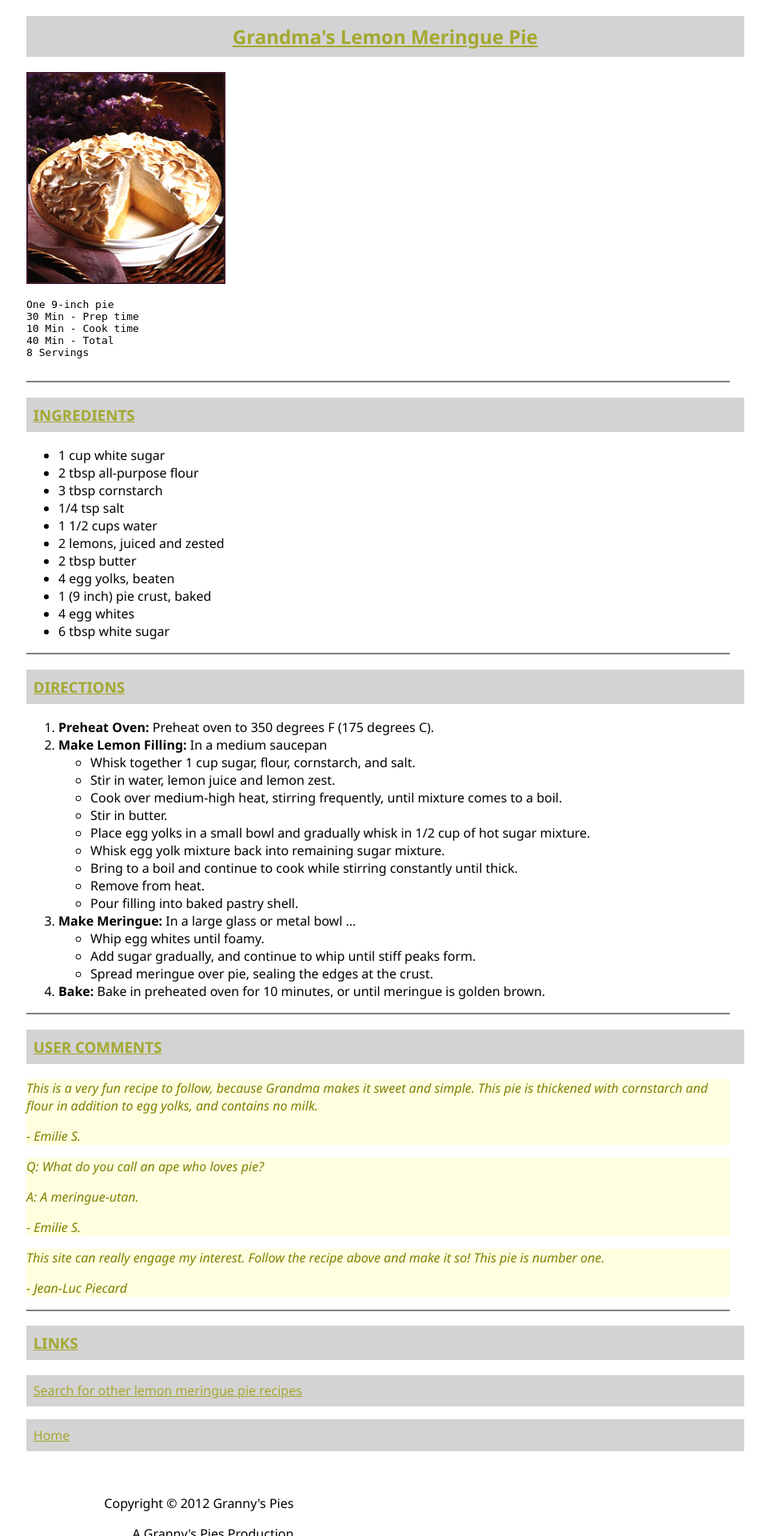
After one commit to SunitcB/sunitcb.github.io, a web app: file Grandma/pie.html in a window 1280 px wide. The commit adds this page. Shown: the top 1920 px of the page at 80% size, without its empty margins (167-1129 px from the left). Run offline with its HTML, style and script files only (its server is not run), Linux system fonts and the light colour scheme.

Commit message:
Grandma's pie site pushed

```diff
--- /dev/null
+++ b/Grandma/pie.html
@@ -0,0 +1,108 @@
+<!DOCTYPE html>
+<html>
+
+<head>
+    <title>Grandma's Lemon Meringue Pie</title>
+    <link href="recipe.css" rel="stylesheet" />
+</head>
+
+<body>
+    <div class="container">
+        <h2 class="header title">Grandma's Lemon Meringue Pie</h2>
+        <img src="img/pie.jpg" alt="Grandma's Pie">
+        <pre>
+One 9-inch pie
+30 Min - Prep time
+10 Min - Cook time
+40 Min - Total
+8 Servings
+        </pre>
+    </div>
+    <div class="container">
+        <h3 class="header">INGREDIENTS</h3>
+        <ul>
+            <li>1 cup white sugar</li>
+            <li>2 tbsp all-purpose flour</li>
+            <li>3 tbsp cornstarch</li>
+            <li>1/4 tsp salt</li>
+            <li>1 1/2 cups water</li>
+            <li>2 lemons, juiced and zested</li>
+            <li>2 tbsp butter</li>
+            <li>4 egg yolks, beaten</li>
+            <li>1 (9 inch) pie crust, baked</li>
+            <li>4 egg whites</li>
+            <li>6 tbsp white sugar</li>
+        </ul>
+    </div>
+    <div class="container">
+        <h3 class="header">DIRECTIONS</h3>
+        <ol>
+            <li>
+                <strong>Preheat Oven:</strong> Preheat oven to 350 degrees F (175 degrees C).
+            </li>
+            <li>
+                <strong>Make Lemon Filling:</strong> In a medium saucepan
+                <ul>
+                    <li>Whisk together 1 cup sugar, flour, cornstarch, and salt.</li>
+                    <li>Stir in water, lemon juice and lemon zest.</li>
+                    <li>Cook over medium-high heat, stirring frequently, until mixture comes to a boil.</li>
+                    <li>Stir in butter.</li>
+                    <li>Place egg yolks in a small bowl and gradually whisk in 1/2 cup of hot sugar mixture.</li>
+                    <li>Whisk egg yolk mixture back into remaining sugar mixture.</li>
+                    <li>Bring to a boil and continue to cook while stirring constantly until thick.</li>
+                    <li>Remove from heat.</li>
+                    <li>Pour filling into baked pastry shell.</li>
+                </ul>
+            </li>
+            <li>
+                <strong>Make Meringue:</strong> In a large glass or metal bowl ...
+                <ul>
+                    <li>Whip egg whites until foamy.</li>
+                    <li>Add sugar gradually, and continue to whip until stiff peaks form.</li>
+                    <li>Spread meringue over pie, sealing the edges at the crust.</li>
+                </ul>
+            </li>
+            <li><strong>Bake:</strong> Bake in preheated oven for 10 minutes, or until meringue is golden brown.
+            </li>
+        </ol>
+    </div>
+    <div class="container">
+        <h3 class="header">USER COMMENTS</h3>
+        <div class="comments">
+            <p>This is a very fun recipe to follow, because Grandma makes it sweet and simple. This pie is thickened
+                with cornstarch and flour in addition to egg yolks, and contains no milk.</p>
+
+            <p>- Emilie S.</p>
+        </div>
+        <div class="comments">
+            <p>Q: What do you call an ape who loves pie?</p>
+            <p>A: A meringue-utan.</p>
+            <p>- Emilie S.</p>
+        </div>
+        <div class="comments">
+            <p>This site can really engage my interest. Follow the recipe above and make it so! This pie is number one.</p>
+            <p>- Jean-Luc Piecard</p>
+        </div>
+    </div>
+
+    <div class="container">
+        <h3 class="header">LINKS</h3>
+        <p class="header">Search for other lemon meringue pie recipes</p>
+        <p class="header">Home</p>
+        <br />
+        <div class="stick-left">
+            <p class="align-right">Copyright © 2012 Granny's Pies</p>
+            <p class="align-right">A Granny's Pies Production</p>
+            <p class="align-right">All rights reserved</p>
+        </div>
+
+    </div>
+
+</body>
+
+<a href="https://validator.w3.org/nu/?doc=sunitcb.github.io">
+    <img src="https://manalabs.org/img/w3c-html.png" alt="validator">
+
+</a>
+
+</html>
--- /dev/null
+++ b/Grandma/recipe.css
@@ -0,0 +1,39 @@
+
+.title{
+    text-align: center;
+}
+
+.container{
+    border-bottom: 2px solid gray;
+    width: 100%;
+}
+
+.header{
+    width: 100%;
+    padding: 1%;
+    color: #a4a830;
+    text-decoration: underline;
+    background-color: lightgray;
+}
+
+body{
+    font-family: 'Segoe UI', Tahoma, Geneva, Verdana, sans-serif;
+    padding-left: 15%;
+    padding-right: 15%;
+}
+
+.comments{
+    left: 0;
+    font-style: italic;
+    color: olive;
+    background-color: lightyellow;
+}
+.align-right{
+    width:38%;
+    text-align: right;
+}
+
+.stick-left{
+    position:relative;
+    left:0;
+}
--- a/css/styleme.css
+++ b/css/styleme.css
@@ -72,6 +72,11 @@ li{
     margin-left:1%;
 }
 
+.stick-left{
+    position:absolute;
+    left:0;
+}
+
 .button a{
     text-decoration: none;
 }
```
Also changed, not shown: index.html (+8 -1 lines), Grandma/img/background.gif (added), Grandma/img/background2.gif (added), Grandma/img/pie.jpg (added), Grandma/img/pie_bullet.png (added), Grandma/img/pie_icon.gif (added), Grandma/img/silverware.jpg (added).
